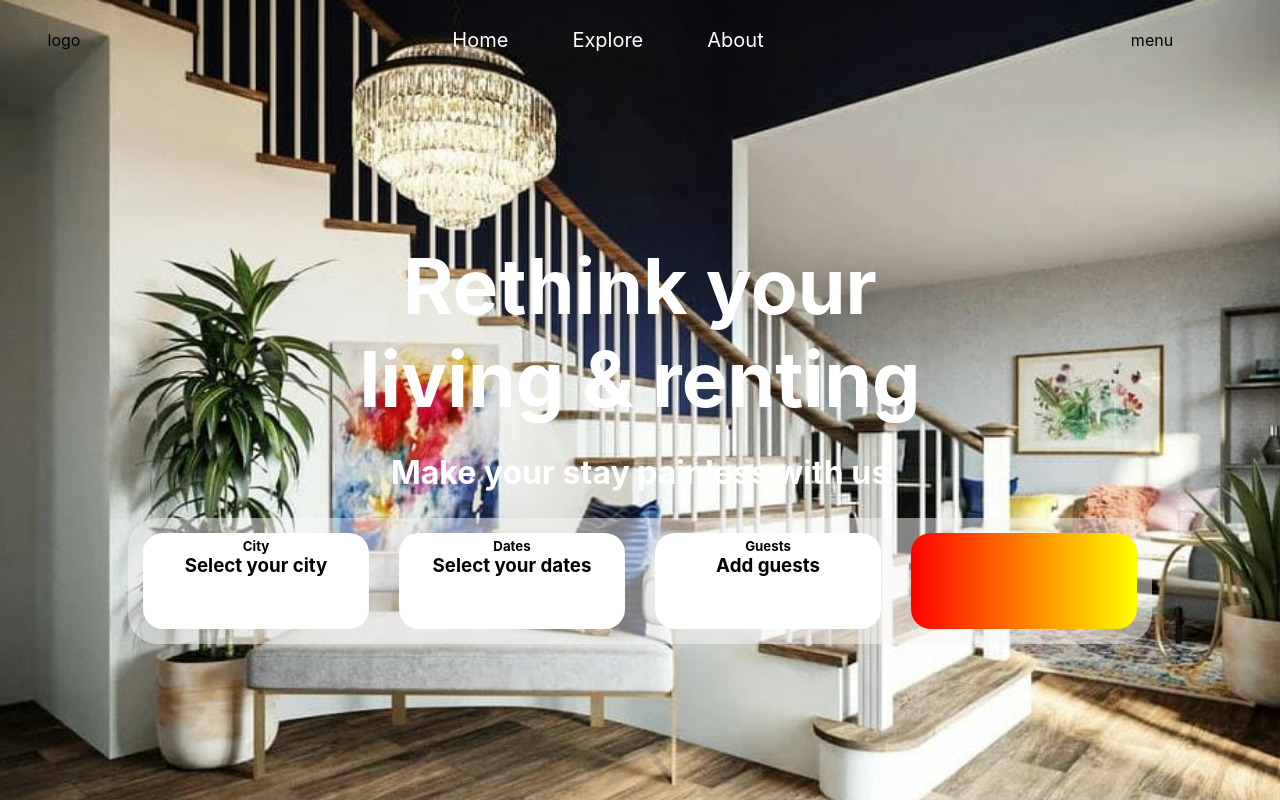
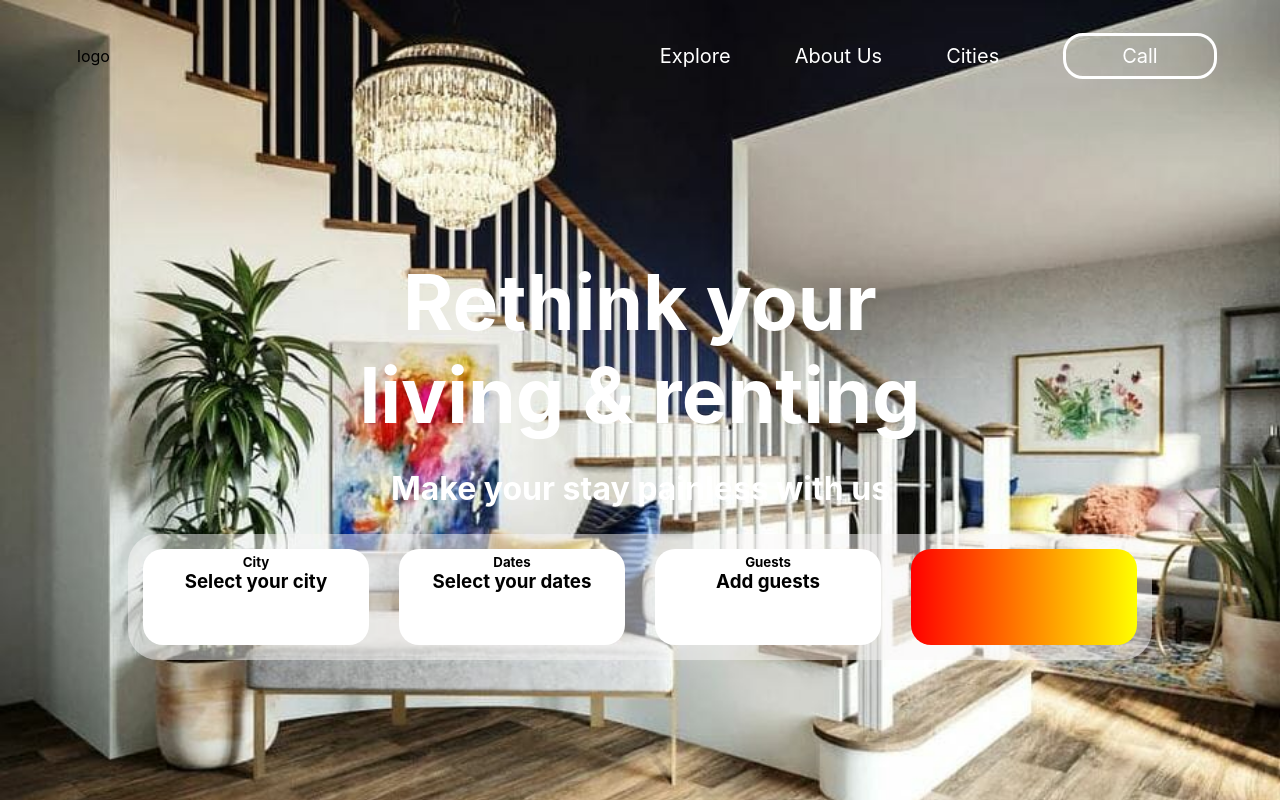
Before and after one commit to sanjaydell/code-22032022-sanjayanuchuri, a React (Create React App) app: page / in a window 1280 px wide. Shown: the top 802 px of the page. Built offline with nearby package versions, Linux system fonts and the light colour scheme.

Commit message:
Modified Navbar

```diff
--- a/src/components/Navbar/Navbar.css
+++ b/src/components/Navbar/Navbar.css
@@ -1,20 +1,23 @@
 .Navbar {
+  padding-top: 1rem;
   height: 10vh;
   align-items: center;
   display: flex;
 }
+
 .left {
-  width: 10%;
+  width: 20%;
 }
 
 .center {
+  padding-left: 27vw;
   align-items: stretch;
-  width: 70%;
+  width: 80%;
 }
 
-.right {
+/* .right {
   width: 20%;
-}
+} */
 
 .center > a {
   margin-left: 5vw;
--- a/src/components/Navbar/Navbar.jsx
+++ b/src/components/Navbar/Navbar.jsx
@@ -7,7 +7,7 @@ function Navbar() {
     <div className='Navbar'>
       <div className='left'>logo</div>
       <div className='center'><NavbarContents /></div>
-      <div className='right'>menu</div>
+      {/* <div className='right'>menu</div> */}
     </div>
   )
 }
--- a/src/components/Navbar/NavbarContents.jsx
+++ b/src/components/Navbar/NavbarContents.jsx
@@ -3,9 +3,10 @@ import React from 'react'
 const NavbarContents = () => {
   return (
     <>
-      <a href='#Home' className='options'>Home</a>
       <a href='#Explore' className='options'>Explore</a>
-      <a href='#About' className='options'>About</a>
+      <a href='#About' className='options'>About Us</a>
+      <a className='options'>Cities</a>
+      <a className='options' style={{ borderStyle: 'solid', padding: '0.5rem 3.5rem', borderRadius: '20px'}}>Call</a>
     </>
   )
 }
```
